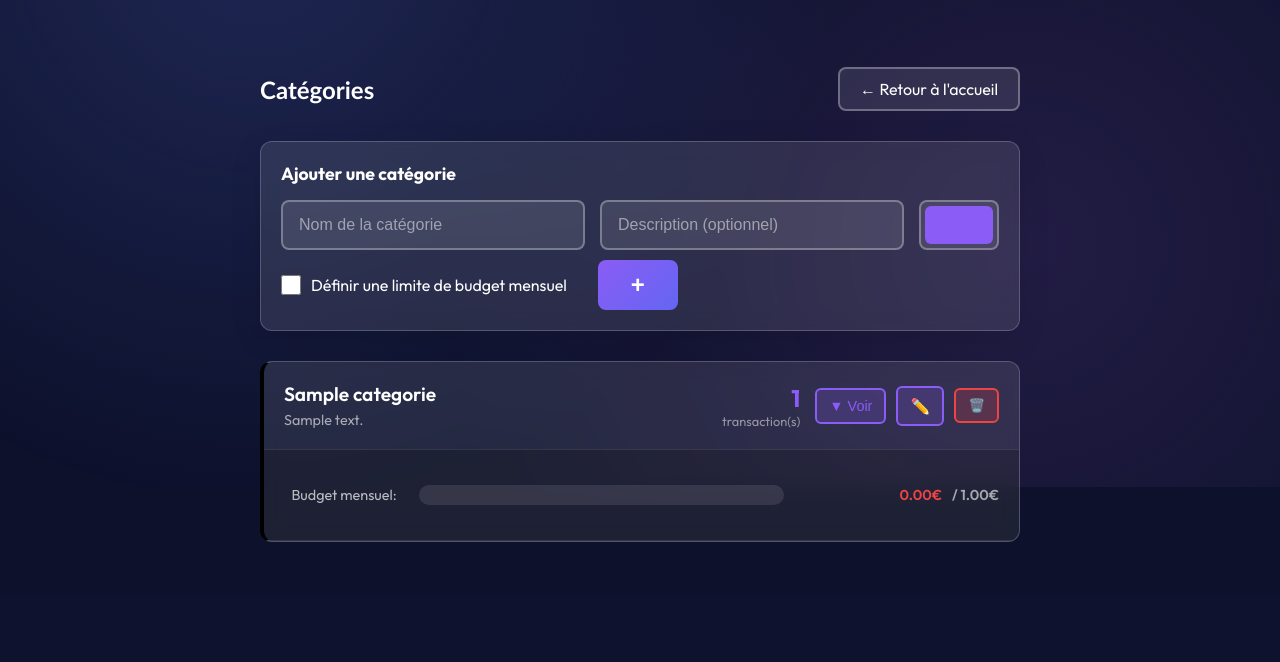
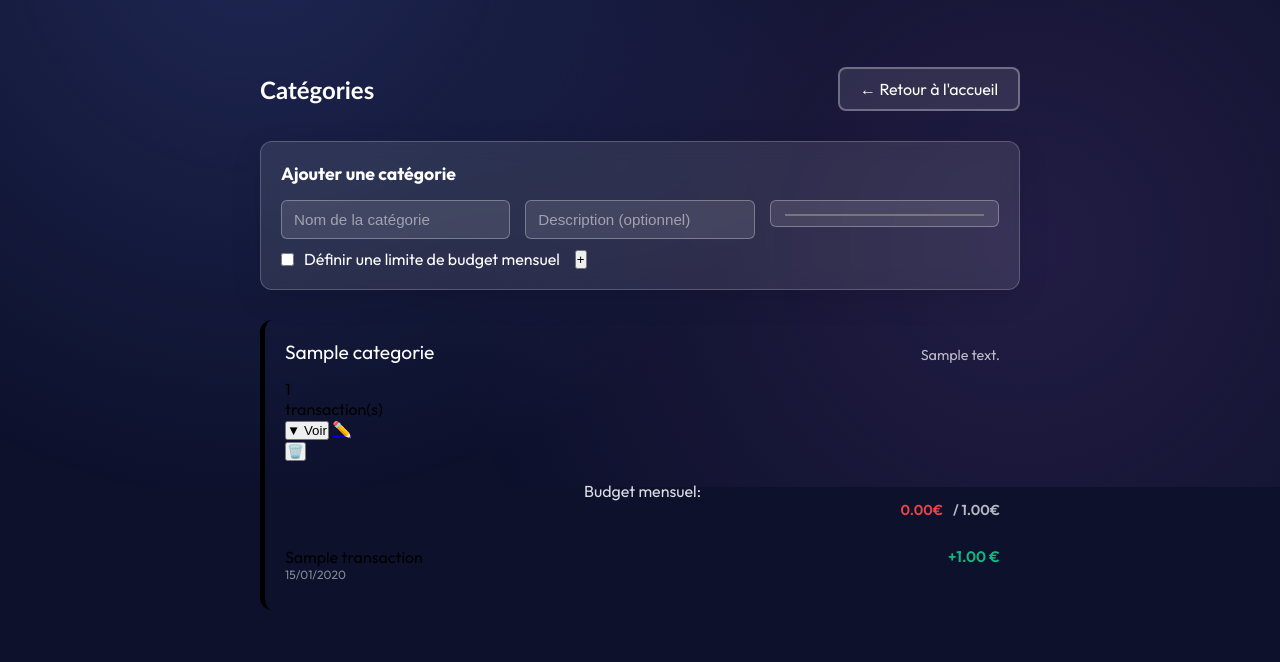
Before and after one commit to aferrah/Budgeometre, a Flask app: page /categories in a window 1280 px wide. Shown: the part 313-975 px from the top of the page. Before the commit the page ends 855 px from the top, so only its background shows below. Run offline with Flask 3, Linux system fonts and the light colour scheme; tables that the repository leaves empty hold one stand-in row (values such as "Sample post"); some web fonts are replaced.

Commit message:
tout style a été mis dans le css de categories.css

```diff
--- a/static/css/categories.css
+++ b/static/css/categories.css
@@ -41,302 +41,140 @@
 .form-row input[type="color"],
 .form-row input[type="number"] {
     flex: 1;
-    min-width: 200px;
-    padding: 12px 16px;
-    border: 2px solid rgba(255, 255, 255, 0.3);
-    border-radius: 8px;
+    min-width: 150px;
+    padding: 10px 12px;
+    border: 1px solid rgba(255, 255, 255, 0.3);
+    border-radius: 6px;
     background: rgba(255, 255, 255, 0.1);
     color: white;
-    font-size: 1rem;
+    font-size: 0.95rem;
 }
 
-.form-row input[type="color"] {
-    min-width: 80px;
-    height: 50px;
-    flex: 0;
-    cursor: pointer;
-    border-radius: 8px;
-    padding: 4px;
-}
-
-.form-row input[type="color"]::-webkit-color-swatch-wrapper {
-    padding: 0;
-}
-
-.form-row input[type="color"]::-webkit-color-swatch {
-    border: none;
-    border-radius: 6px;
-}
-
-.form-row input[type="color"]::-moz-color-swatch {
-    border: none;
-    border-radius: 6px;
-}
-
-.form-row input[type="text"]::placeholder,
-.form-row input[type="number"]::placeholder {
+.form-row input::placeholder {
     color: rgba(255, 255, 255, 0.5);
 }
 
-.form-row input[type="text"]:focus,
-.form-row input[type="number"]:focus {
+.form-row input:focus {
     outline: none;
     border-color: #8b5cf6;
 }
 
-.btn-add {
-    width: 80px;
-    height: 50px;
-    padding: 0;
-    background: linear-gradient(135deg, #8b5cf6, #6366f1);
-    border: none;
-    border-radius: 8px;
-    color: white;
-    font-weight: 600;
-    font-size: 1.5rem;
-    cursor: pointer;
-    transition: all 0.3s ease;
+.form-limit-row {
+    margin-top: 10px;
+    align-items: center;
+}
+
+.limit-label {
     display: flex;
     align-items: center;
-    justify-content: center;
-    flex-shrink: 0;
+    gap: 10px;
+    color: white;
+    cursor: pointer;
+    flex: 0 0 auto;
 }
 
-.btn-add:hover {
-    transform: translateY(-2px);
-    box-shadow: 0 4px 15px rgba(139, 92, 246, 0.4);
+#limite_budget_input {
+    display: none;
+    flex: 0 0 150px;
+}
+
+.btn-submit {
+    display: block;
+    width: 100%;
+    padding: 10px;
+    margin-top: 20px;
+    background: #8b5cf6;
+    color: white;
+    border: none;
+    border-radius: 6px;
+    cursor: pointer;
+    font-size: 1rem;
+    font-weight: 600;
+    transition: background 0.3s ease;
+}
+
+.btn-submit:hover {
+    background: #7c3aed;
 }
 
 .categories-list {
-    display: grid;
-    gap: 15px;
+    display: flex;
+    flex-direction: column;
+    gap: 20px;
 }
 
 .category-card {
-    background: rgba(255, 255, 255, 0.1);
-    backdrop-filter: blur(10px);
+    padding: 20px;
     border-radius: 12px;
-    border: 1px solid rgba(255, 255, 255, 0.2);
-    border-left: 4px solid;
-    overflow: hidden;
-    transition: all 0.3s ease;
+    border-left: 5px solid;
+    transition: transform 0.2s ease;
 }
 
 .category-card:hover {
-    background: rgba(255, 255, 255, 0.15);
+    transform: translateY(-2px);
+    box-shadow: 0 4px 20px rgba(0, 0, 0, 0.2);
 }
 
-.category-header {
+.category-info {
     display: flex;
     justify-content: space-between;
     align-items: center;
-    padding: 20px;
-    cursor: pointer;
-}
-
-.category-info {
-    flex: 1;
+    margin-bottom: 15px;
 }
 
 .category-name {
+    margin: 0;
     font-size: 1.2rem;
-    font-weight: 600;
     color: white;
-    margin-bottom: 5px;
 }
 
 .category-description {
+    margin: 5px 0 0 0;
     font-size: 0.9rem;
-    color: rgba(255, 255, 255, 0.6);
+    color: rgba(255, 255, 255, 0.7);
 }
 
-.category-stats {
-    text-align: right;
-    color: rgba(255, 255, 255, 0.8);
+.btn-action.btn-delete {
+    background: rgba(239, 68, 68, 0.1);
+    border: 1px solid rgba(239, 68, 68, 0.3);
+    color: #ef4444;
+    padding: 6px 10px;
+    border-radius: 6px;
+    cursor: pointer;
+    transition: all 0.2s ease;
 }
 
-.category-stats .count {
-    font-size: 1.5rem;
-    font-weight: 700;
-    color: #8b5cf6;
+.btn-action.btn-delete:hover {
+    background: rgba(239, 68, 68, 0.3);
 }
 
-.category-stats .label {
-    font-size: 0.8rem;
+.budget-summary {
+    display: flex;
+    justify-content: space-between;
+    font-size: 0.95rem;
+    margin-bottom: 15px;
+    padding: 10px 0;
+    border-top: 1px dashed rgba(255, 255, 255, 0.1);
+    border-bottom: 1px dashed rgba(255, 255, 255, 0.1);
+}
+
+.total-spent {
+    font-weight: 600;
+    color: #f59e0b;
+}
+
+.no-limit-message {
     color: rgba(255, 255, 255, 0.5);
 }
 
-.category-actions {
-    display: flex;
-    align-items: center;
-    gap: 10px;
-    margin-left: 15px;
-}
-
-.btn-toggle {
-    padding: 8px 12px;
-    background: rgba(139, 92, 246, 0.2);
-    border: 2px solid #8b5cf6;
-    border-radius: 6px;
-    color: #8b5cf6;
-    cursor: pointer;
-    transition: all 0.3s ease;
-    font-size: 0.9rem;
-}
-
-.btn-toggle:hover {
-    background: #8b5cf6;
-    color: white;
-}
-
-.btn-toggle.active {
-    background: #8b5cf6;
-    color: white;
-}
-
-.btn-edit {
-    padding: 8px 12px;
-    background: rgba(139, 92, 246, 0.2);
-    border: 2px solid #8b5cf6;
-    border-radius: 6px;
-    color: #8b5cf6;
-    cursor: pointer;
-    transition: all 0.3s ease;
-    text-decoration: none;
-    display: inline-block;
-}
-
-.btn-edit:hover {
-    background: #8b5cf6;
-    color: white;
-    transform: scale(1.05);
-}
-
-.btn-delete {
-    padding: 8px 12px;
-    background: rgba(239, 68, 68, 0.2);
-    border: 2px solid #ef4444;
-    border-radius: 6px;
-    color: #ef4444;
-    cursor: pointer;
-    transition: all 0.3s ease;
-}
-
-.btn-delete:hover {
-    background: #ef4444;
-    color: white;
-    transform: scale(1.05);
-}
-
-.transactions-dropdown {
-    max-height: 0;
-    overflow: hidden;
-    transition: max-height 0.3s ease;
-    background: rgba(0, 0, 0, 0.2);
-    border-top: 1px solid rgba(255, 255, 255, 0.1);
-}
-
-.transactions-dropdown.open {
-    max-height: 500px;
-}
-
-.transactions-list {
-    padding: 15px 20px;
-}
-
-.transaction-item {
-    display: flex;
-    justify-content: space-between;
-    align-items: center;
-    padding: 12px 15px;
-    background: rgba(255, 255, 255, 0.05);
-    border-radius: 8px;
-    margin-bottom: 10px;
-}
-
-.transaction-item:last-child {
-    margin-bottom: 0;
-}
-
-.transaction-info {
-    flex: 1;
-}
-
-.transaction-titre {
-    font-weight: 600;
-    color: white;
-    margin-bottom: 3px;
-}
-
-.transaction-date {
-    font-size: 0.8rem;
-    color: rgba(255, 255, 255, 0.5);
-}
-
-.transaction-montant {
-    font-weight: 700;
-    font-size: 1.1rem;
-}
-
-.transaction-montant.positif {
-    color: #10b981;
-}
-
-.transaction-montant.negatif {
-    color: #ef4444;
-}
-
-.no-transactions {
-    color: rgba(255, 255, 255, 0.5);
-    text-align: center;
-    padding: 15px;
-    font-style: italic;
-}
-
-.empty-state {
-    text-align: center;
-    padding: 40px;
-    color: rgba(255, 255, 255, 0.6);
-}
-
-.empty-state p {
-    font-size: 1.1rem;
-}
-
-.flash-messages {
-    margin-bottom: 20px;
-}
-
-.alert {
-    padding: 15px 20px;
-    border-radius: 8px;
-    margin-bottom: 10px;
-    backdrop-filter: blur(10px);
-    border: 1px solid;
-}
-
-.alert-warning {
-    background: rgba(245, 158, 11, 0.2);
-    border-color: rgba(245, 158, 11, 0.5);
-    color: #fbbf24;
-}
-
-.budget-info {
+.budget-container {
     display: flex;
     align-items: center;
     gap: 15px;
-    padding: 0;
-    background: transparent;
-    border-radius: 8px;
+    margin-bottom: 15px;
 }
 
-.budget-label {
-    font-size: 0.9rem;
-    color: rgba(255, 255, 255, 0.7);
-    min-width: 120px;
-}
-
-.budget-bar-container {
+.budget-bar-wrapper {
     flex: 1;
     height: 20px;
     background: rgba(255, 255, 255, 0.1);
@@ -378,38 +216,103 @@
 }
 
 .budget-limit {
-    color: rgba(255, 255, 255, 0.6);
+    color: rgba(255, 255, 255, 0.7);
 }
 
-.budget-alert {
-    padding: 8px 12px;
-    border-radius: 6px;
-    font-size: 0.85rem;
-    font-weight: 600;
-    margin-top: 8px;
-    display: inline-block;
+.category-transactions-toggle {
+    display: flex;
+    justify-content: space-between;
+    align-items: center;
+    padding-top: 15px;
+    border-top: 1px solid rgba(255, 255, 255, 0.1);
 }
 
-.budget-alert.warning {
-    background: rgba(245, 158, 11, 0.2);
-    color: #fbbf24;
-    border: 1px solid rgba(245, 158, 11, 0.4);
+.transaction-count {
+    font-size: 0.9rem;
+    color: rgba(255, 255, 255, 0.7);
 }
 
-.budget-alert.danger {
-    background: rgba(239, 68, 68, 0.2);
-    color: #f87171;
-    border: 1px solid rgba(239, 68, 68, 0.4);
+.btn-toggle-transactions {
+    background: rgba(139, 92, 246, 0.2);
+    color: #a78bfa;
+    border: 1px solid #a78bfa33;
+    padding: 5px 10px;
+    border-radius: 6px;
+    cursor: pointer;
+    transition: all 0.2s ease;
+    font-size: 0.85rem;
 }
 
-.no-limit {
+.btn-toggle-transactions:hover,
+.btn-toggle-transactions.active {
+    background: #8b5cf6;
+    color: white;
+    border-color: #8b5cf6;
+}
+
+.category-transactions-dropdown {
+    max-height: 0;
+    overflow: hidden;
+    transition: max-height 0.4s ease-out;
+    padding-top: 0;
+}
+
+.category-transactions-dropdown.open {
+    max-height: 300px;
+    padding-top: 15px;
+    overflow-y: auto;
+}
+
+.transaction-item {
+    display: flex;
+    justify-content: space-between;
+    padding: 8px 0;
+    border-bottom: 1px dashed rgba(255, 255, 255, 0.05);
+}
+
+.transaction-item:last-child {
+    border-bottom: none;
+}
+
+.transaction-details {
+    display: flex;
+    flex-direction: column;
+}
+
+.transaction-title {
+    font-size: 0.95rem;
+    color: white;
+}
+
+.transaction-date {
+    font-size: 0.75rem;
+    color: rgba(255, 255, 255, 0.5);
+}
+
+.transaction-montant {
+    font-weight: 600;
+    font-size: 0.95rem;
+}
+
+.transaction-montant.positif {
+    color: #10b981;
+}
+
+.transaction-montant.negatif {
+    color: #ef4444;
+}
+
+.no-transactions {
+    text-align: center;
+    padding: 10px;
     color: rgba(255, 255, 255, 0.5);
     font-style: italic;
     font-size: 0.9rem;
 }
 
-.category-budget-section {
-    padding: 15px 20px;
-    background: rgba(0, 0, 0, 0.2);
-    border-top: 1px solid rgba(255, 255, 255, 0.1);
+.empty-state {
+    text-align: center;
+    padding: 40px;
+    color: rgba(255, 255, 255, 0.7);
+    border-radius: 12px;
 }
--- a/templates/categories.html
+++ b/templates/categories.html
@@ -11,12 +11,11 @@
 {% endblock %}
 
 {% block content %}
-    <div class="categories-header" style="display: flex; justify-content: space-between; align-items: center; margin-bottom: 30px;">
+    <div class="categories-header">
         <h2>Catégories</h2>
         <a href="{{ url_for('home') }}" class="btn-back">← Retour à l'accueil</a>
     </div>
 
-    <!-- Formulaire d'ajout -->
     <div class="add-category-form glass-card">
         <h3> Ajouter une catégorie</h3>
         <form method="post" action="{{ url_for('categories') }}">
@@ -25,18 +24,17 @@
                 <input type="text" name="description" placeholder="Description (optionnel)">
                 <input type="color" name="couleur" value="#8b5cf6" title="Couleur de la catégorie">
             </div>
-            <div class="form-row" style="margin-top: 10px;">
-                <label style="display: flex; align-items: center; gap: 10px; color: white; cursor: pointer; flex: 0 0 auto; margin-right: 16px;">
-                    <input type="checkbox" id="has_limit" onchange="toggleLimitInput()" style="width: 20px; height: 20px; cursor: pointer;">
-                    <span style="white-space: nowrap;">Définir une limite de budget mensuel</span>
+            <div class="form-row form-limit-row">
+                <label class="limit-label">
+                    <input type="checkbox" id="has_limit" onchange="toggleLimitInput()">
+                    <span>Définir une limite de budget mensuel</span>
                 </label>
-                <input type="number" id="limite_budget_input" name="limite_budget" placeholder="Limite budget (€)" min="0" step="0.01" style="display: none;">
+                <input type="number" id="limite_budget_input" name="limite_budget" placeholder="Limite budget (€)" min="0" step="0.01">
                 <button type="submit" class="btn-add" title="Ajouter la catégorie">+</button>
             </div>
         </form>
     </div>
 
-    <!-- Liste des catégories -->
     <div class="categories-list">
         {% if categories %}
             {% for cat in categories %}
@@ -57,13 +55,12 @@
                                 ▼ Voir
                             </button>
                             <a href="{{ url_for('modifier_categorie', id=cat.idCategorie) }}" class="btn-edit" title="Modifier">✏️</a>
-                            <form method="post" action="{{ url_for('delete_category', id=cat.idCategorie) }}" style="display:inline;">
+                            <form method="post" action="{{ url_for('delete_category', id=cat.idCategorie) }}" class="inline-form">
                                 <button type="submit" class="btn-delete" onclick="return confirm('Supprimer cette catégorie ?')">🗑️</button>
                             </form>
                         </div>
                     </div>
 
-                    <!-- Section Budget (si limite définie) -->
                     {% if cat.limite_budget and cat.limite_budget > 0 %}
                     <div class="category-budget-section">
                         <div class="budget-info">
@@ -86,7 +83,7 @@
                         </div>
                         {% if pct >= 80 and pct < 100 %}
                             <div class="budget-alert warning">
-                                <svg width="16" height="16" viewBox="0 0 24 24" fill="none" stroke="currentColor" stroke-width="1.5" stroke-linecap="round" stroke-linejoin="round" style="display: inline-block; vertical-align: middle; margin-right: 6px;">
+                                <svg width="16" height="16" viewBox="0 0 24 24" fill="none" stroke="currentColor" stroke-width="1.5" stroke-linecap="round" stroke-linejoin="round" class="alert-icon">
                                   <circle cx="12" cy="12" r="10"></circle>
                                   <line x1="12" y1="8" x2="12" y2="12"></line>
                                   <line x1="12" y1="16" x2="12.01" y2="16"></line>
@@ -96,7 +93,7 @@
                         {% elif pct >= 100 %}
                             {% set depassement = cat.depenses_mois - cat.limite_budget|float %}
                             <div class="budget-alert danger">
-                                <svg width="16" height="16" viewBox="0 0 24 24" fill="none" stroke="currentColor" stroke-width="1.5" stroke-linecap="round" stroke-linejoin="round" style="display: inline-block; vertical-align: middle; margin-right: 6px;">
+                                <svg width="16" height="16" viewBox="0 0 24 24" fill="none" stroke="currentColor" stroke-width="1.5" stroke-linecap="round" stroke-linejoin="round" class="alert-icon">
                                   <circle cx="12" cy="12" r="10"></circle>
                                   <line x1="15" y1="9" x2="9" y2="15"></line>
                                   <line x1="9" y1="9" x2="15" y2="15"></line>
@@ -111,7 +108,6 @@
                     </div>
                     {% endif %}
 
-                    <!-- Déroulant des 3 dernières transactions -->
                     <div class="transactions-dropdown" id="transactions-{{ cat.idCategorie }}">
                         <div class="transactions-list">
                             {% set derniers_transactions = cat.transactions|sort(attribute='dateTransaction', reverse=true)|list %}
```
